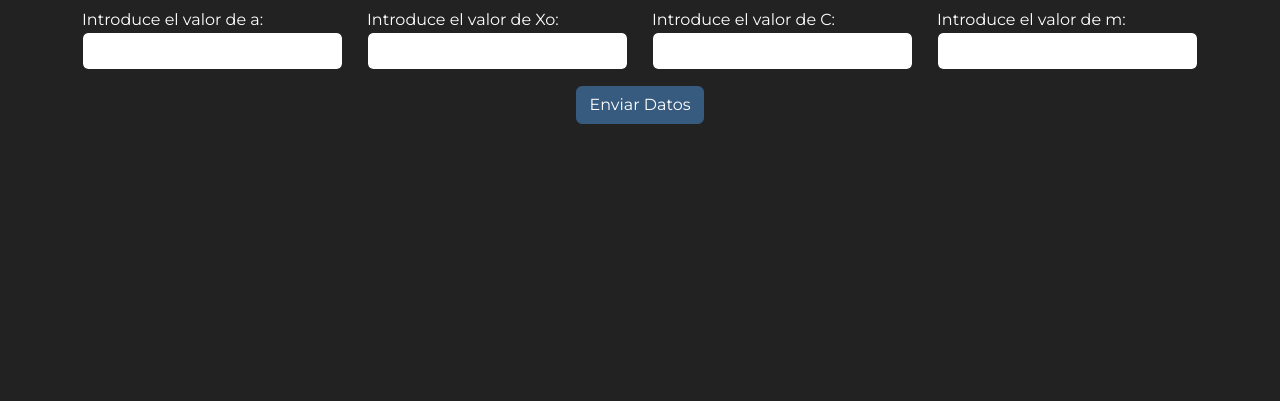
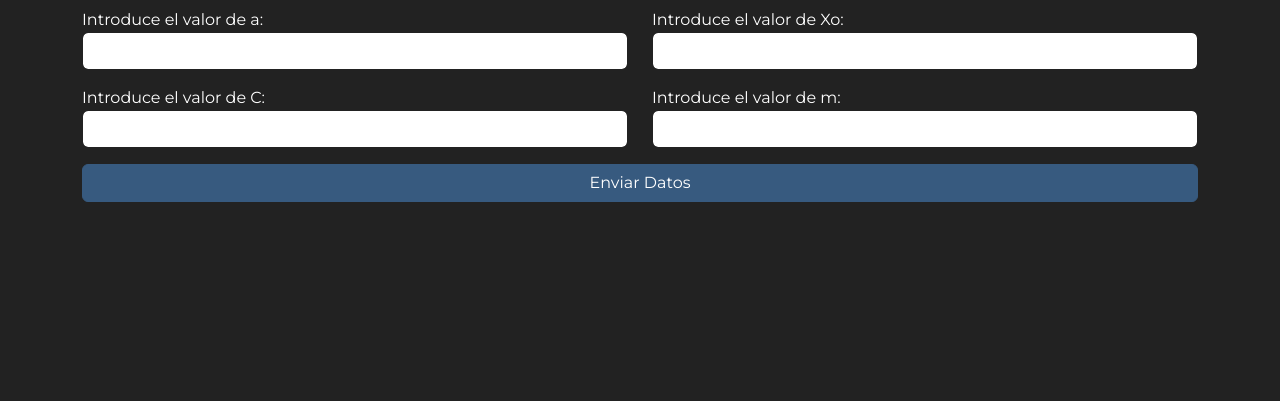
Before and after one commit to AbiudBenitez/modelado_y_simulacion, a Django app: page /tasks/rectangulares_mixto/ in a window 1280 px wide. Shown: the part 114-515 px from the top of the page. Run offline with Django 5.2, Linux system fonts and the light colour scheme; some libraries are stand-ins or nearby versions.

Commit message:
Se cambiaron algunas clases para darle mas formato al momento de estar en diferentes dispositivos

```diff
--- a/rectangulares/static/css/styles.css
+++ b/rectangulares/static/css/styles.css
@@ -3,3 +3,11 @@
   grid-template-columns: repeat(4, 1fr);
 }
 body { min-height: 100vh; }
+
+@media (0px <= width <= 1200px) {
+  .grid-c-4 {
+    display: grid;
+    grid-template-columns: repeat(2, 1fr);
+  }
+  body { min-height: 100vh; }
+}
--- a/rectangulares/templates/tasks/rectangulares_mixto.html
+++ b/rectangulares/templates/tasks/rectangulares_mixto.html
@@ -15,21 +15,21 @@
 <form action="{% url 'mixtos_datos' %}" method="POST">
   {% csrf_token %}
   <div class="row">
-    <section class="mb-3 col">
+    <section class="mb-3 col-12 col-xl-6 col-xxl-3">
       {{form.a.as_field_group}}
     </section>
-    <section class="mb-3 col">
+    <section class="mb-3 col-12 col-xl-6 col-xxl-3">
       {{form.Xo.as_field_group}}
     </section>
-    <section class="mb-3 col">
+    <section class="mb-3 col-12 col-xl-6 col-xxl-3">
       {{form.C.as_field_group}}
     </section>
-    <section class="mb-3 col">
+    <section class="mb-3 col-12 col-xl-6 col-xxl-3">
       {{form.m.as_field_group}}
     </section>
   </div>
   <div class="text-center">
-    <button class="btn btn-primary">Enviar Datos</button>
+    <button class="btn col-12 btn-primary">Enviar Datos</button>
   </div>
 </form>
 
```
Also changed, not shown: rectangulares/templates/tasks/rectangulares_multi.html (+4 -4 lines).
